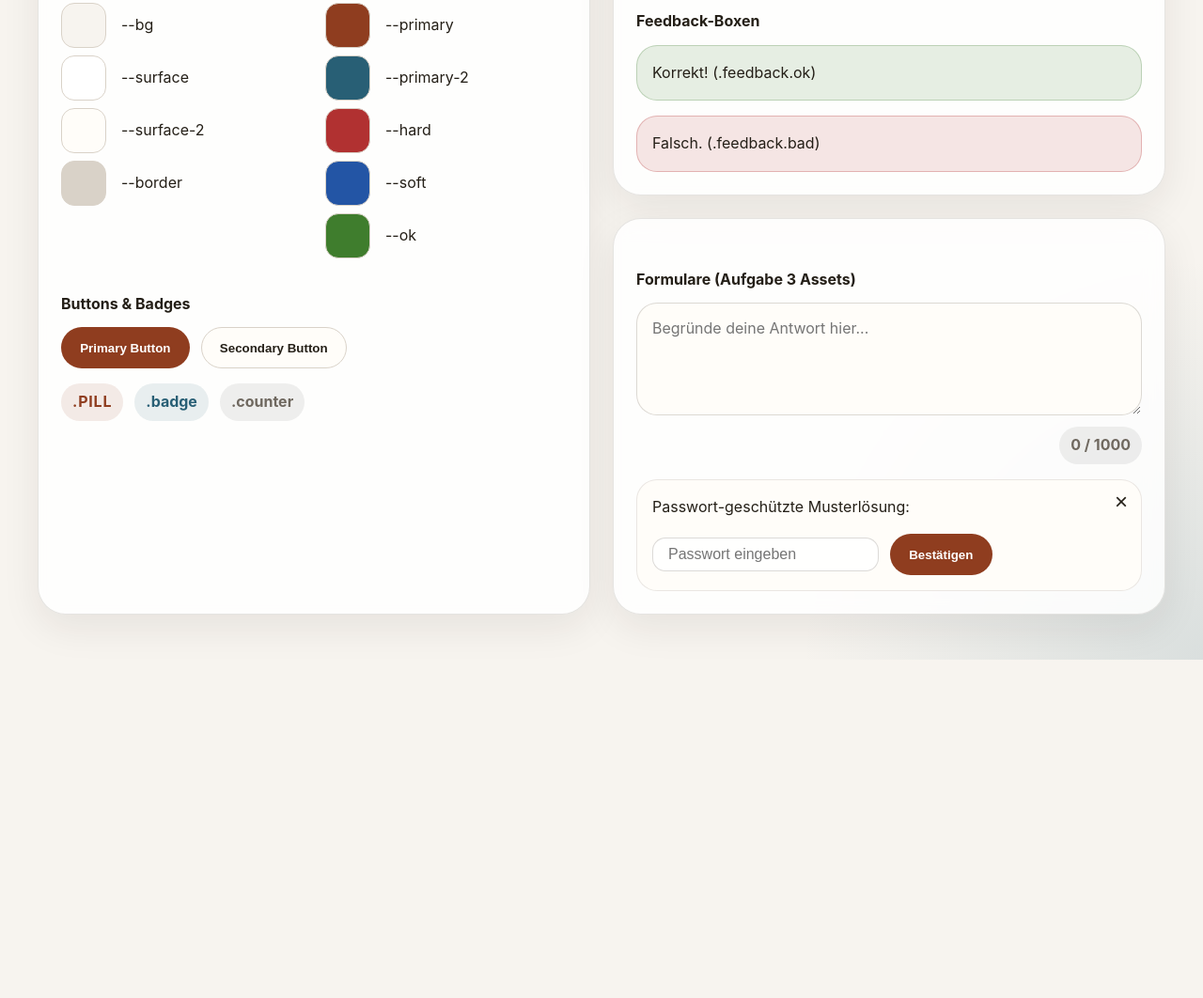
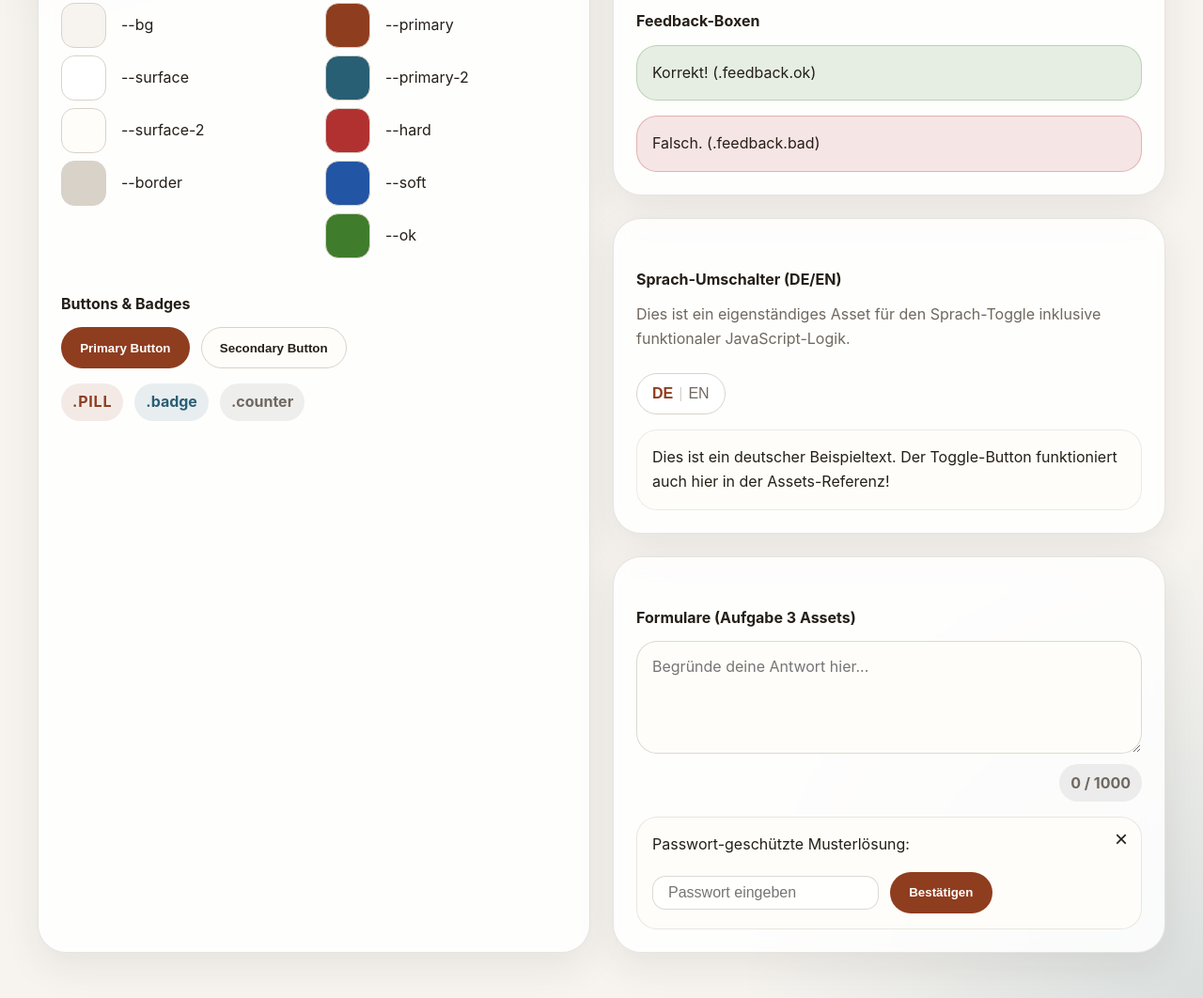
Before and after one commit to AleksL-creator/HSAB-Trainingseinheit-1, a plain HTML site: page assets.html in a window 1280 px wide. Shown: the part 535-1597 px from the top of the page at 94% size. Before the commit the page ends 1237 px from the top, so only its background shows below. Drawn offline with Linux system fonts and the light colour scheme.

Commit message:
feat: implement HSAB training module 1 and update assets index

```diff
--- a/assets.html
+++ b/assets.html
@@ -127,6 +127,22 @@
       justify-content: center;
       transition: all 0.2s ease;
       font-size: 1.15rem;
+    }
+
+    .lang-toggle {
+      min-width: 60px;
+      min-height: 44px;
+      border-radius: 999px;
+      border: 1px solid var(--border);
+      background: var(--surface);
+      color: var(--text);
+      cursor: pointer;
+      display: flex;
+      align-items: center;
+      justify-content: center;
+      transition: all 0.2s ease;
+      font-size: 1rem;
+      padding: 0 1rem;
     }
 
     /* Typografie */
@@ -503,6 +519,19 @@
         </div>
 
         <div class="panel" style="margin-top: 1.5rem;">
+          <h2>Sprach-Umschalter (DE/EN)</h2>
+          <p class="lead" style="font-size: var(--text-sm); margin-bottom: 1.5rem;">Dies ist ein eigenständiges Asset für den Sprach-Toggle inklusive funktionaler JavaScript-Logik.</p>
+
+          <button class="lang-toggle" type="button" id="langToggle" aria-label="Sprache wechseln" style="margin-bottom: 1rem;">
+            <span id="langDe" style="font-weight: bold; color: var(--primary);">DE</span>
+            <span style="margin: 0 6px; color: var(--border);">|</span>
+            <span id="langEn" style="color: var(--muted);">EN</span>
+          </button>
+
+          <p id="demoText" style="margin: 0; padding: 1rem; background: var(--surface-2); border-radius: var(--r-md); border: 1px solid rgba(80, 70, 60, .1); color: var(--text);"></p>
+        </div>
+
+        <div class="panel" style="margin-top: 1.5rem;">
           <h2>Formulare (Aufgabe 3 Assets)</h2>
           <div class="textarea-wrapper">
             <textarea placeholder="Begründe deine Antwort hier..."></textarea>
@@ -532,6 +561,50 @@
       const newTheme = currentTheme === 'light' ? 'dark' : 'light';
       document.documentElement.setAttribute('data-theme', newTheme);
     });
+
+    // Language Toggle Logic
+    let currentLang = 'de';
+    const dict = {
+      demoText: {
+        de: 'Dies ist ein deutscher Beispieltext. Der Toggle-Button funktioniert auch hier in der Assets-Referenz!',
+        en: 'This is an English example text. The toggle button works here in the assets reference too!'
+      }
+    };
+
+    const langToggle = document.getElementById('langToggle');
+    const langDe = document.getElementById('langDe');
+    const langEn = document.getElementById('langEn');
+
+    function setElementText(selector, dictKey, isHtml = false) {
+      const el = document.querySelector(selector);
+      if (el && dict[dictKey]) {
+        if (isHtml) el.innerHTML = dict[dictKey][currentLang];
+        else el.textContent = dict[dictKey][currentLang];
+      }
+    }
+
+    function updateLanguage() {
+      if (currentLang === 'de') {
+        langDe.style.fontWeight = 'bold';
+        langDe.style.color = 'var(--primary)';
+        langEn.style.fontWeight = 'normal';
+        langEn.style.color = 'var(--muted)';
+      } else {
+        langEn.style.fontWeight = 'bold';
+        langEn.style.color = 'var(--primary)';
+        langDe.style.fontWeight = 'normal';
+        langDe.style.color = 'var(--muted)';
+      }
+      setElementText('#demoText', 'demoText');
+    }
+
+    if(langToggle) {
+      langToggle.addEventListener('click', () => {
+        currentLang = currentLang === 'de' ? 'en' : 'de';
+        updateLanguage();
+      });
+      updateLanguage();
+    }
   </script>
 </body>
 
```
Also changed, not shown: module/hsab/HSAB Trainingseinheit 1.html (+23 -21 lines).
